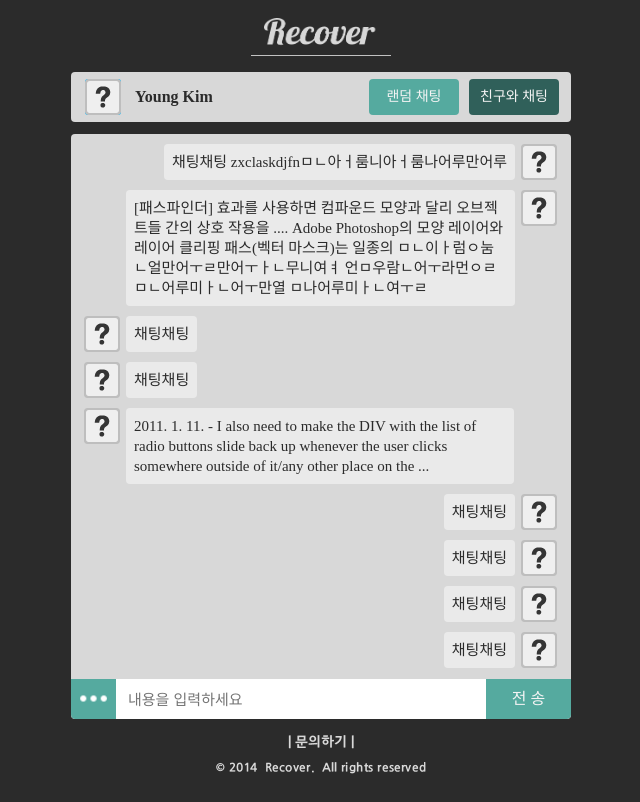
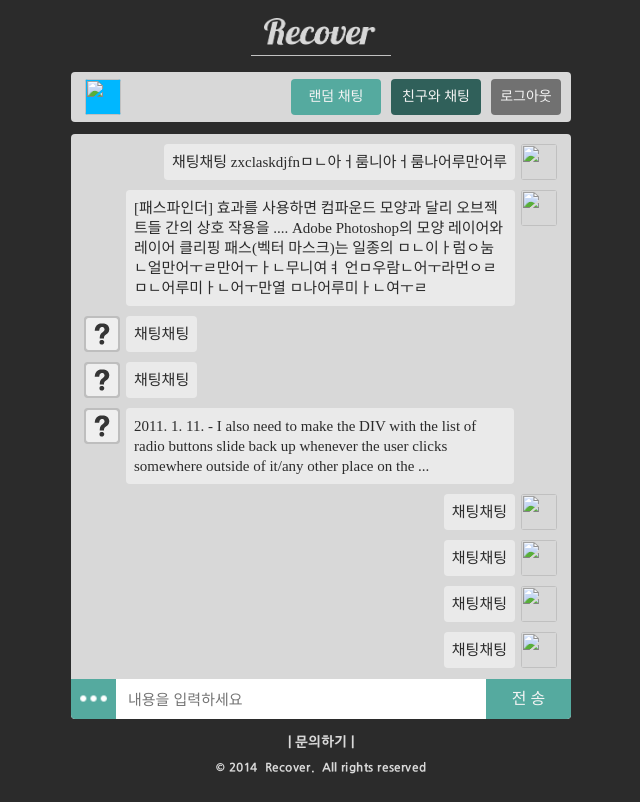
Before and after one commit to kimzerokim/recoverChat, a Node project: template views/friendChat.jade in a window 1280 px wide. Shown: the whole page, without its empty margins (318-958 px from the left). Run offline with Node 20 templates, Linux system fonts and the light colour scheme; the template is opened without the code that fills it, so the values that code supplies are empty; some libraries are stand-ins or nearby versions.

Commit message:
add logoutButton

```diff
--- a/public/stylesheets/chat.css
+++ b/public/stylesheets/chat.css
@@ -38,13 +38,14 @@
 }
 
 #userName {
-    width: 200px;
+    width: 120px;
     height: 36px;
     margin : 7px 0 0 14px;
     text-align: left;
     line-height: 36px;
     font-weight: 700;
     color: #2b2b2b;
+    overflow: hidden;
     float: left;
 }
 
--- a/public/stylesheets/friend.css
+++ b/public/stylesheets/friend.css
@@ -4,7 +4,7 @@
     background-color: #30605a;
     -webkit-border-radius: 4px;
     border-radius: 4px;
-    margin: 7px 12px 0 0;
+    margin: 7px 10px 0 0;
     cursor: pointer;
     color : #f4f4f4;
     font-size: 14px;
@@ -29,3 +29,19 @@
     text-align: center;
     float: right;
 }
+
+#logout {
+    width: 70px;
+    height: 36px;
+    background-color: #717171;
+    -webkit-border-radius: 4px;
+    border-radius: 4px;
+    margin: 7px 10px 0 0;
+    cursor: pointer;
+    color : #f4f4f4;
+    font-size: 14px;
+    font-weight: 500;
+    line-height: 36px;
+    text-align: center;
+    float: right;
+}
--- a/routes/facebookOAuth.js
+++ b/routes/facebookOAuth.js
@@ -35,14 +35,13 @@
         //
         process.nextTick(function () {
             accessToken_catch = accessToken;
-            console.log(accessToken_catch);
             return done(null, profile);
         });
     }));
 
     app.get('/auth/facebook', passport.authenticate('facebook', { scope: ['read_stream', 'publish_actions'] }));
     app.get('/auth/facebook/callback', passport.authenticate('facebook', {failureRedirect: '/welcome'}), function (req, res) {
-        req.session.access = accessToken_catch;
+        req.session.catch_accessToken = accessToken_catch;
         res.redirect('/');
     });
     app.get('/logout', function (req, res) {
@@ -51,7 +50,7 @@
         // req.session.passport 의 정보를 삭제한다.
         //
         req.logout();
-        req.session.access = undefined;
+        req.session.catch_accessToken = undefined;
         res.redirect('/');
     });
 };
--- a/routes/routes.js
+++ b/routes/routes.js
@@ -29,7 +29,7 @@
         }
     });
 
-    facebookInfo.getFbData(req.session.access, '/me/friends', function(data) {
+    facebookInfo.getFbData(req.session.catch_accessToken, '/me/friends', function(data) {
         console.log(data);
     });
 
--- a/views/friendChat.jade
+++ b/views/friendChat.jade
@@ -22,9 +22,11 @@
         #chatServiceStatus
             #userInfo
                 #userPic
-                    img(src = 'images/Anonyprofile.png')
+                    img(src = '#{user.photos[0].value}')
                 #userName
-                    | Young Kim
+                    | #{user.displayName}
+                #logout(onclick = 'location.href=\'/logout\';')
+                    | 로그아웃
                 #friendChat(onclick = 'location.href=\'/\';')
                     | 친구와 채팅
                 #userChat(onclick = 'location.href=\'/randomChat\';')
--- a/views/randomChat.jade
+++ b/views/randomChat.jade
@@ -17,6 +17,8 @@
                     img(src = '#{user.photos[0].value}')
                 #userName
                     | #{user.displayName}
+                #logout(onclick = 'location.href=\'/logout\';')
+                    | 로그아웃
                 #friendChat(onclick = 'location.href=\'/\';')
                     | 친구와 채팅
                 #userChat(onclick = 'location.href=\'/randomChat\';')
```
Also changed, not shown: public/stylesheets/random.css (+16 -0 lines).
